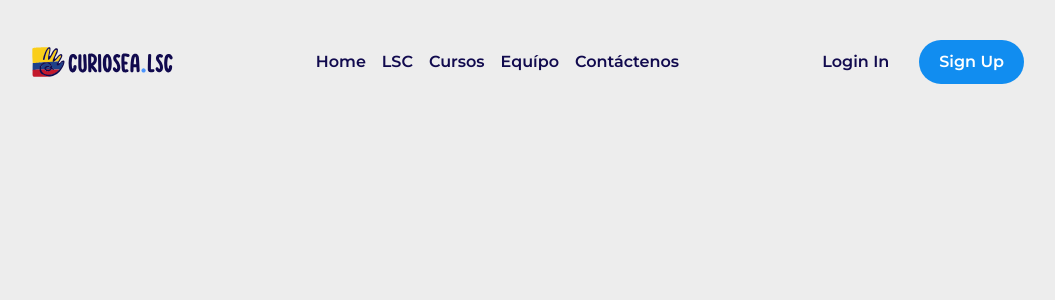
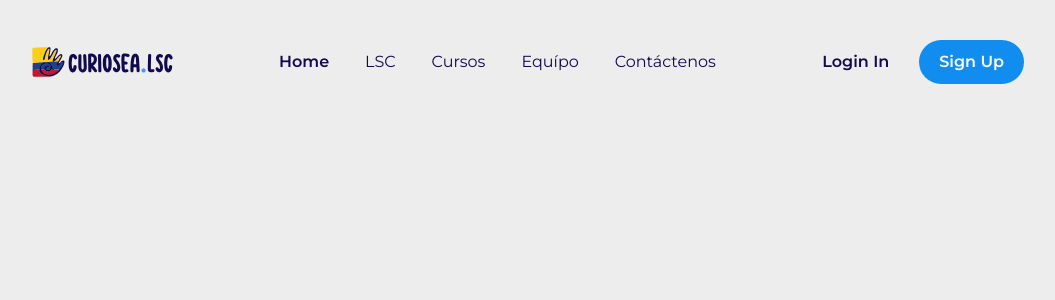
Before and after one commit to VirginiaCreativa/curiosea-lsc, a React app: page / in a window 1280 px wide. Shown: the top 300 px of the page, without its empty margins (112-1167 px from the left). Built offline with nearby package versions, Linux system fonts and the light colour scheme.

Commit message:
Header part 6

```diff
--- a/src/layouts/Navigation/Navigation.jsx
+++ b/src/layouts/Navigation/Navigation.jsx
@@ -7,14 +7,19 @@ const NavStyle = styled.div`
   display: flex;
   align-content: center;
   align-items:  center;
-  ul {
-    li {
-      a {
-        font-weight: 600;
+`;
+
+const NavList = styled.ul`
+   li {
+     a {
+        margin: 0 10px;
+        font-weight: 400;
         color: ${Variable.blue};
+        &.active {
+          font-weight: 600;
+        }
       }
     }
-  }
 `;
 const Navigation = () => (
   <NavStyle className="flex items-center">
@@ -22,13 +27,13 @@ const Navigation = () => (
       <button type="button">--</button>
     </div>
     <div className=" hidden md:block">
-      <ul className="flex space-x-4 align-middle">
-        <li><a href="/">Home</a></li>
+      <NavList className="flex space-x-4 align-middle">
+        <li><a href="/" className="active">Home</a></li>
         <li><a href="/lsc">LSC</a></li>
         <li><a href="/cursos">Cursos</a></li>
         <li><a href="/equipo">Equípo</a></li>
         <li><a href="/contactenos">Contáctenos</a></li>
-      </ul>
+      </NavList>
 
     </div>
   </NavStyle>
```
Also changed, not shown: 11 other files (tests, documents, lock files or other folders).
